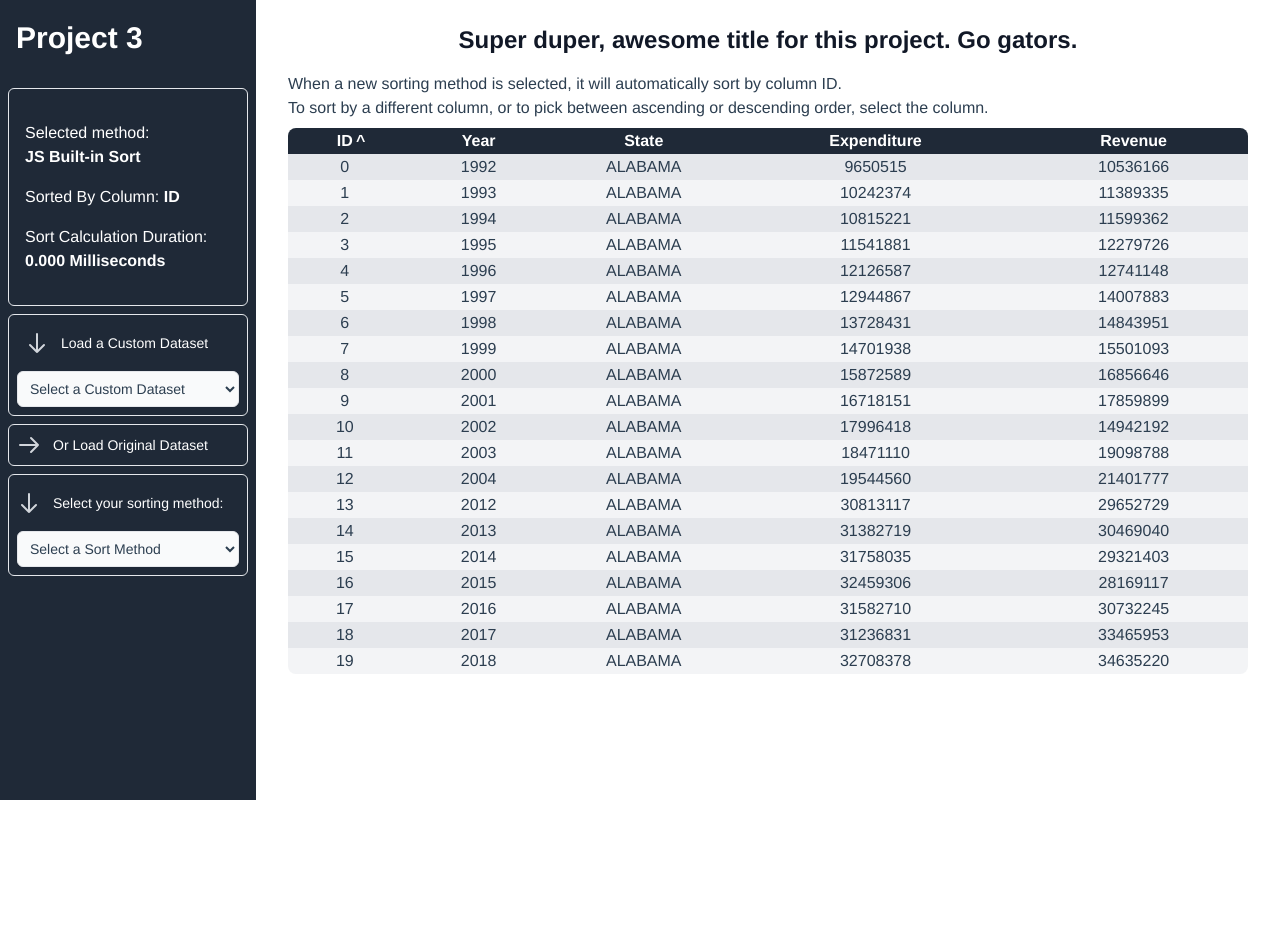
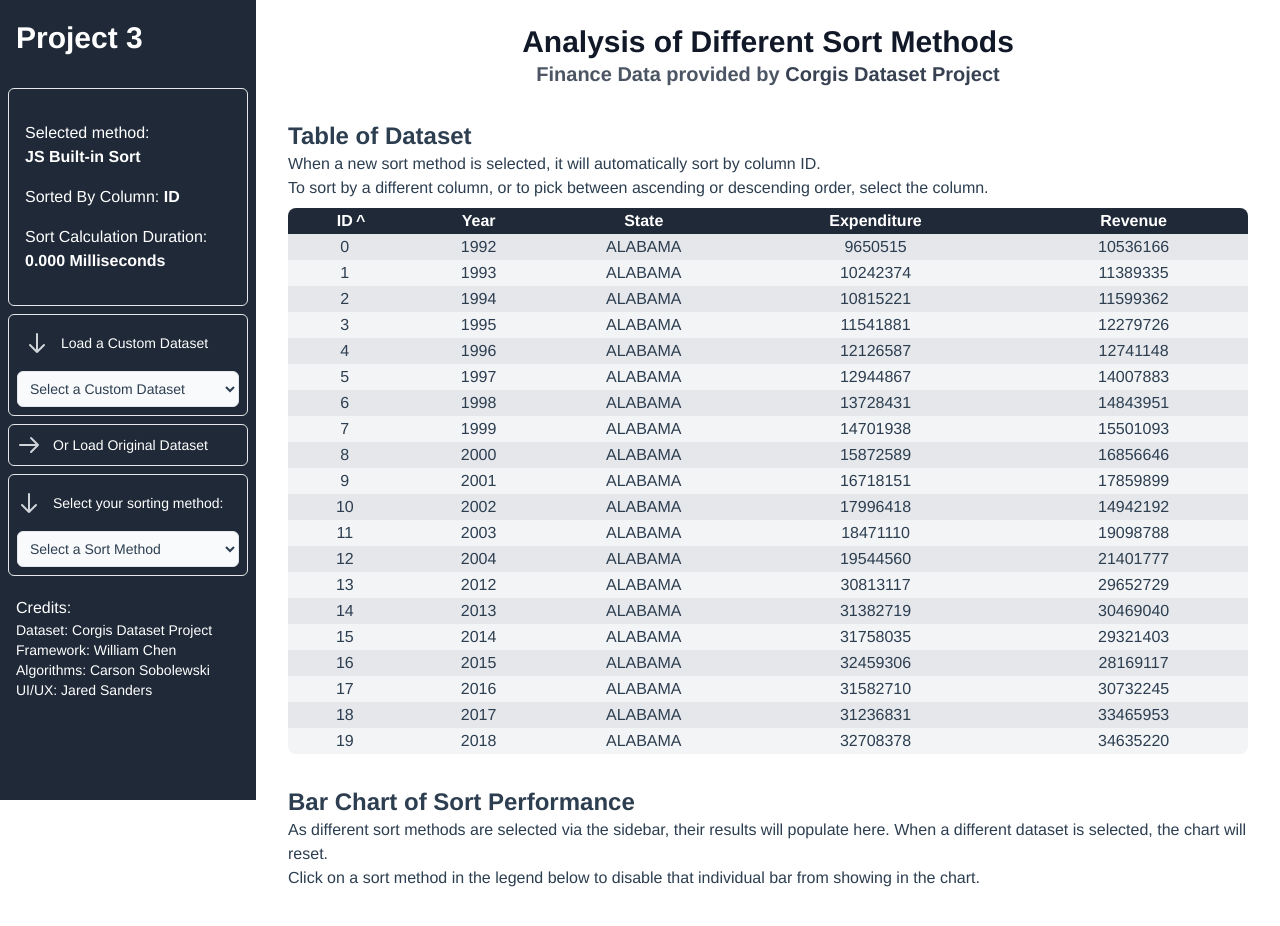
Before and after one commit to Exanite/DsaProject, a Vue app: page /#/ in a window 1280 px wide. Shown: the top 926 px of the page. Before the commit the page ends 880 px from the top, so only its background shows below. Built offline with nearby package versions, Linux system fonts and the light colour scheme.

Commit message:
Instructions and Credits

```diff
--- a/src/pages/HomePage.vue
+++ b/src/pages/HomePage.vue
@@ -126,6 +126,13 @@
             <option v-for="strategy in sortingStrategies" :value="strategy">{{ strategy.name }}</option>
             </select>
           </div>
+          <div class="text-white pr-2 pl-2 pt-4 pb-4 mb-2 font-medium">
+            <p class="text-md">Credits:</p>
+            <p class="text-sm">Dataset: <a target="_blank" href="https://think.cs.vt.edu/corgis/json/finance/">Corgis Dataset Project</a></p>
+            <p class="text-sm">Framework: William Chen</p>
+            <p class="text-sm">Algorithms: Carson Sobolewski</p>
+            <p class="text-sm">UI/UX: Jared Sanders</p>
+          </div>
         </nav>
       </div>
     </div>
@@ -154,13 +161,20 @@
     <div class="flex-1">
       <div class="py-6">
         <div class="max-w-7xl mx-auto px-4 sm:px-6 lg:px-8">
-          <h1 class="text-center text-2xl font-semibold text-gray-900">Super duper, awesome title for this project. Go gators.</h1>
+          <h1 class="text-center text-3xl font-semibold text-gray-900">Analysis of Different Sort Methods</h1>
+          <p class="text-xl text-gray-600 text-center font-semibold">Finance Data provided by <a class="text-gray-700 hover:text-gray-900" target="_blank" href="https://think.cs.vt.edu/corgis/json/finance/">Corgis Dataset Project</a></p>
         </div>
         <div class="max-w-7xl mx-auto px-4 sm:px-6 md:px-8 mt-4">
-          <p>When a new sorting method is selected, it will automatically sort by column ID.</p>
-          <p class="mb-2">To sort by a different column, or to pick between ascending or descending order, select the column. </p>
-          <FinanceDataTable :data="data" :sortingStrategy="selectedStrategy" @sorted="updateSortValues"/>
           <div class="mt-8">
+            <p class="text-2xl font-semibold">Table of Dataset</p>
+            <p>When a new sort method is selected, it will automatically sort by column ID.</p>
+            <p class="mb-2">To sort by a different column, or to pick between ascending or descending order, select the column. </p>
+            <FinanceDataTable :data="data" :sortingStrategy="selectedStrategy" @sorted="updateSortValues"/>
+          </div>
+          <div class="mt-8">
+            <p class="text-2xl font-semibold">Bar Chart of Sort Performance</p>
+            <p>As different sort methods are selected via the sidebar, their results will populate here. When a different dataset is selected, the chart will reset.</p>
+            <p>Click on a sort method in the legend below to disable that individual bar from showing in the chart.</p>
             <BarChart :key="barChartData.length" :data="barChartData"/>
           </div>
         </div>
```
